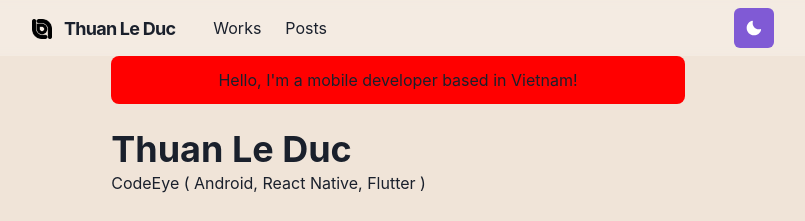
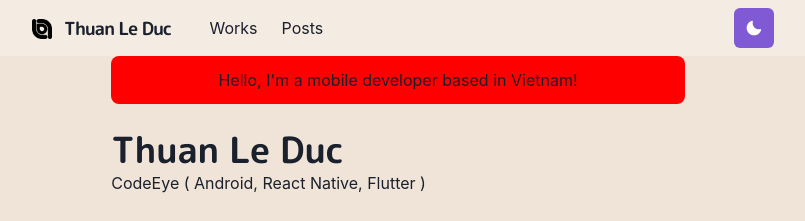
Before and after one commit to lokishengoku/ldt-homepage, a Next.js app: page / in a window 1280 px wide. Shown: the top 221 px of the page, without its empty margins (242-1047 px from the left). Built offline with nearby package versions, Linux system fonts and the light colour scheme.

Commit message:
add fonts

```diff
--- /dev/null
+++ b/components/fonts.js
@@ -0,0 +1,12 @@
+import { Global } from '@emotion/react'
+
+const Fonts = () => {
+  return (
+    <Global
+      styles={`
+  @import url('https://fonts.googleapis.com/css2?family=M+PLUS+Rounded+1c:wght@300;700&display=swap');`}
+    />
+  )
+}
+
+export default Fonts
--- a/libs/theme.js
+++ b/libs/theme.js
@@ -33,7 +33,7 @@ const components = {
 }
 
 const fonts = {
-  heading: 'M PLUS Rounded 1c'
+  heading: "'M PLUS Rounded 1c'"
 }
 
 const colors = {
--- a/pages/_app.js
+++ b/pages/_app.js
@@ -1,10 +1,12 @@
 import { ChakraProvider } from '@chakra-ui/react'
 import Layout from '../components/layouts/main'
+import Fonts from '../components/fonts'
 import theme from '../libs/theme'
 
 const Website = ({ Component, pageProps, router }) => {
   return (
     <ChakraProvider theme={theme}>
+      <Fonts />
       <Layout router={router}>
         <Component {...pageProps} key={router.key} />
       </Layout>
```
